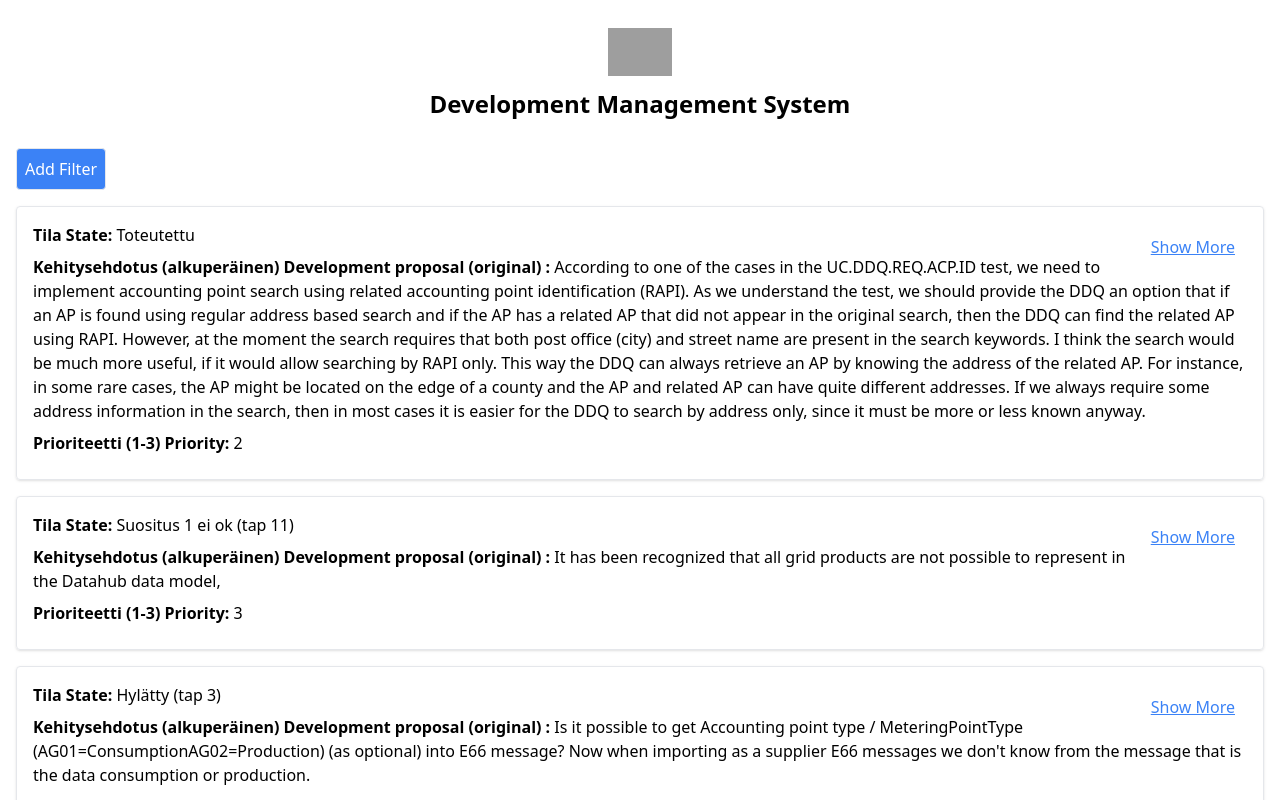
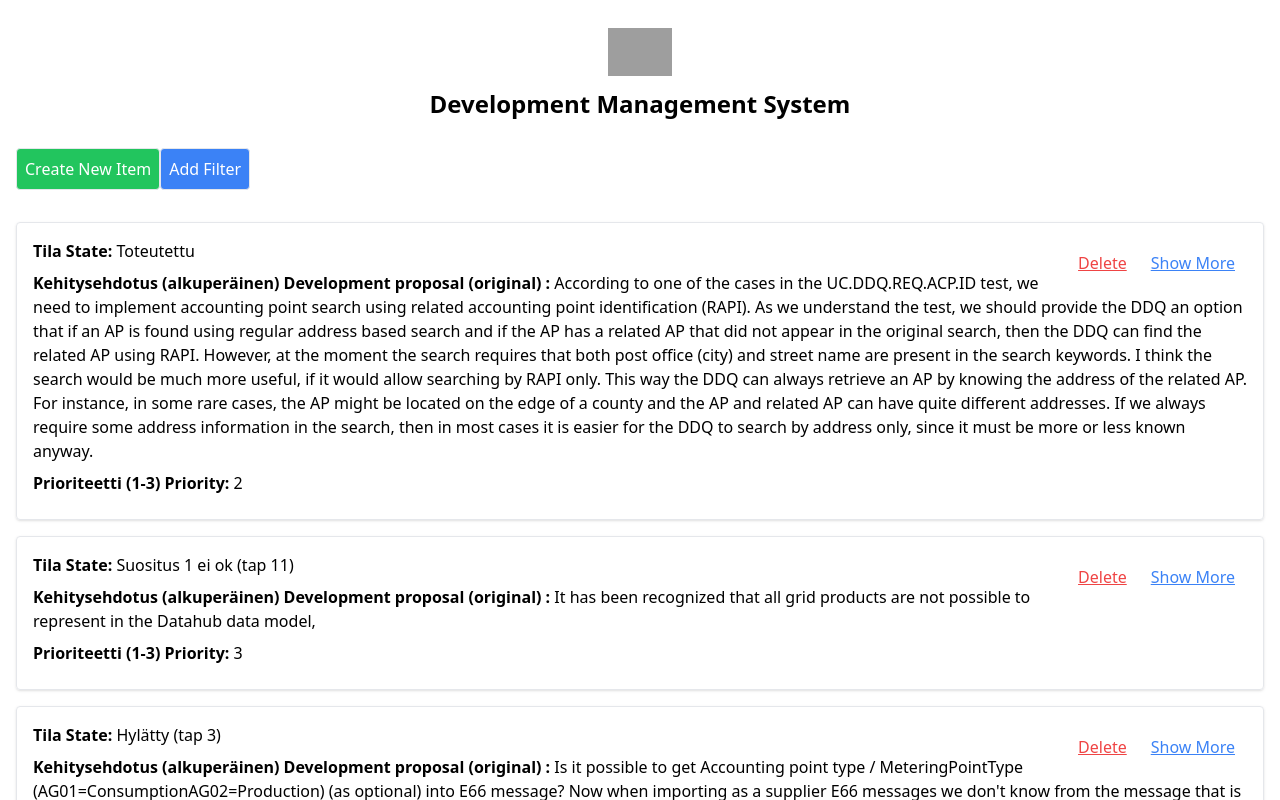
Before and after one commit to joonatanaatos/junction-24, a React (Vite) app in the folder fingrid-app/: page / in a window 1280 px wide. Shown: the top 800 px of the page. Built offline with nearby package versions, Linux system fonts and the light colour scheme; grey boxes are pictures that could not be loaded; the HTML template or start-up script is replaced by a standard one.

Commit message:
feat: Implement adding and deleting items

```diff
--- a/fingrid-app/src/App.tsx
+++ b/fingrid-app/src/App.tsx
@@ -12,6 +12,9 @@ const useLocalStorage = <T,>(key: string, defaultValue: T) => {
   const setStoredValue = (newValue: T) => {
     setValue(newValue);
     localStorage.setItem(key, JSON.stringify(newValue));
+    setTimeout(() => {
+      alert('There have been changes to your issue!');
+    }, 3000);
   };
 
   return [value, setStoredValue] as const;
@@ -93,9 +96,19 @@ function App() {
     const newData = [...data];
     newData[entryIndex][field] = value;
     setData(newData);
-    setTimeout(() => {
-      alert('There have been changes to your issue!');
-    }, 3000);
+  };
+
+  const createNewItem = () => {
+    const newItem: FingridData = allFields.reduce((acc, field) => {
+      acc[field] = '';
+      return acc;
+    }, {} as FingridData);
+    setData([newItem, ...data]);
+  };
+
+  const deleteItem = (index: number) => {
+    const newData = data.filter((_, i) => i !== index);
+    setData(newData);
   };
 
   return (
@@ -110,6 +123,12 @@ function App() {
         </h1>
       </div>
       <div className="mb-4">
+        <button
+          onClick={createNewItem}
+          className="p-2 border rounded bg-green-500 text-white mb-4"
+        >
+          Create New Item
+        </button>
         {filters.map((filter, index) => (
           <div key={index} className="flex gap-2 mb-2">
             <select
@@ -159,6 +178,12 @@ function App() {
             >
               {expandedIndex === index ? 'Show Less' : 'Show More'}
             </button>
+            <button
+              onClick={() => deleteItem(index)}
+              className="text-red-500 underline m-3 float-right"
+            >
+              Delete
+            </button>
             {Object.entries(entry).map(([key, value]) => {
               if (
                 expandedIndex !== index &&
```
